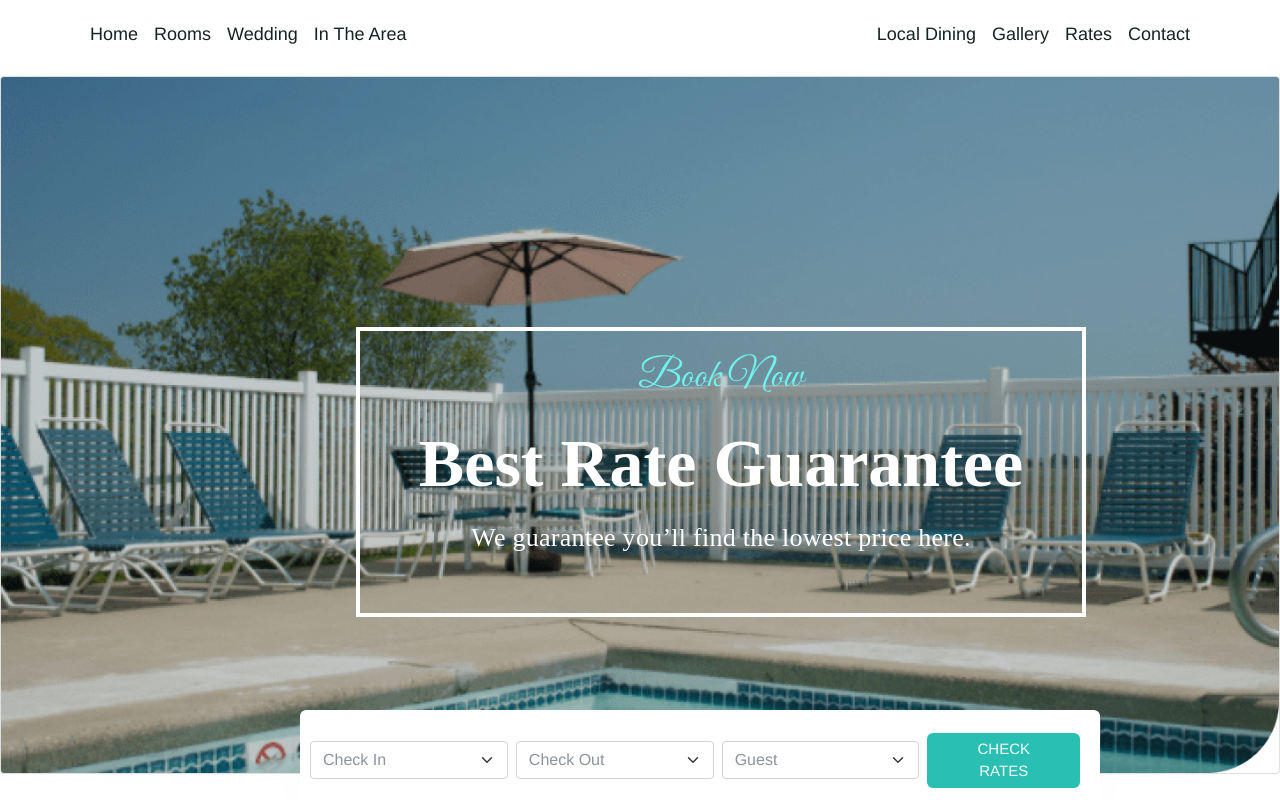
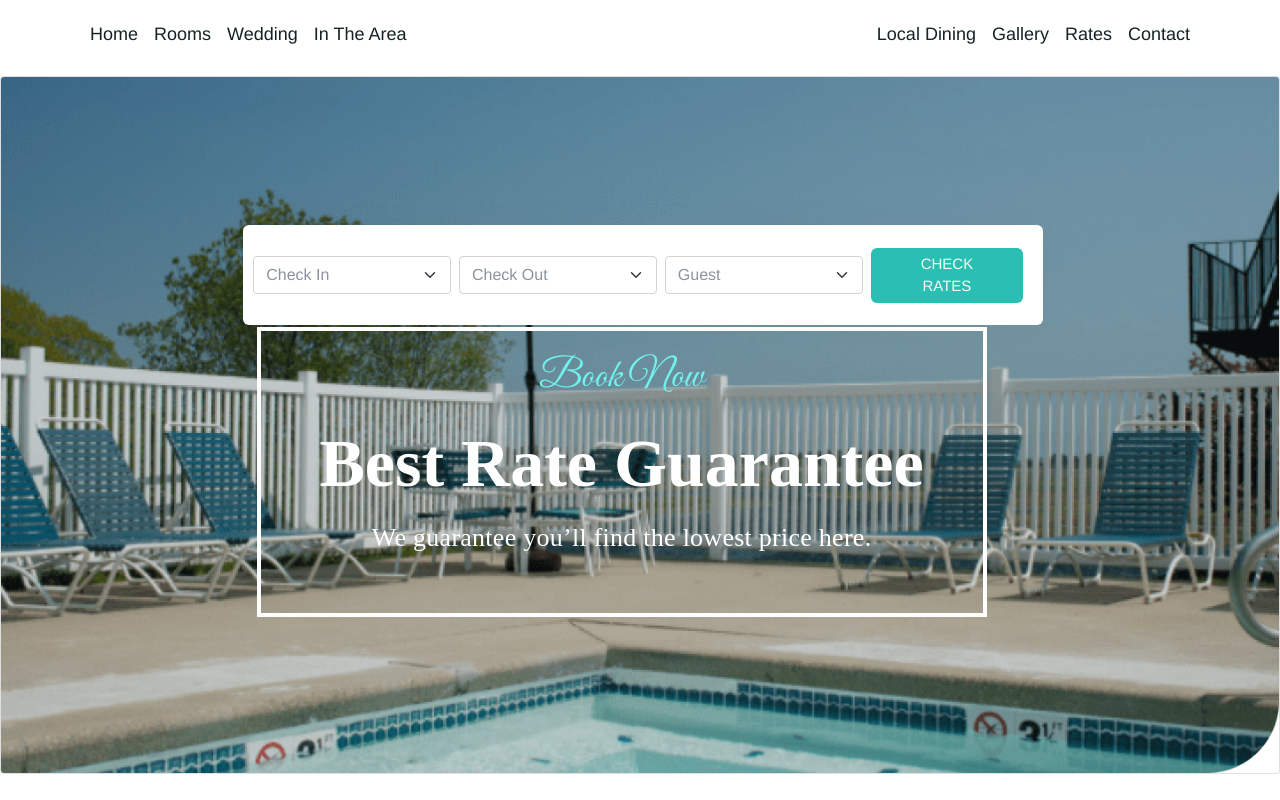
Before and after one commit to nayemk1999/travel-agency, a React (Create React App) app: page / in a window 1280 px wide. Shown: the top 800 px of the page. Built offline with nearby package versions, Linux system fonts and the light colour scheme.

Commit message:
upload firebase

```diff
--- a/src/components/Home/Header/HeroSection/HeroSection.css
+++ b/src/components/Home/Header/HeroSection/HeroSection.css
@@ -32,12 +32,12 @@
     line-height: 60px;
     color: #70F3EF;
 }
-@media only screen and (max-width: 600px) {
+@media only screen and (max-width: 500px) {
     .hero-card {
         position: absolute;
         width: 270px;
         height: 150px;
-        left: 14%;
+        left: 15%;
         padding: 10px;
         top: 14px;
     }
@@ -57,13 +57,18 @@
 
 }
 
-@media only screen and (max-width: 425px) {
+@media only screen and (min-width: 320px) {
     .hero-card{
-        left: 15% !important;
+        left: 8% ;
     }
 }
-@media only screen and (max-width: 425px) {
+@media only screen and (min-width: 425px) {
     .hero-card{
-        left: 7% ;
+        left: 20% !important;
     }
 }
+@media only screen and (min-width: 375px) {
+    .hero-card{
+        left: 15% ;
+    }
+}
--- a/src/components/Home/SearchBar/SearchBar.css
+++ b/src/components/Home/SearchBar/SearchBar.css
@@ -42,15 +42,21 @@
         margin: 10px;
     }
 }
-@media only screen and (max-width: 320px) {
+@media only screen and (min-width: 320px) {
     .checkRate{
-        left: 7% !important;
-        top: 220px !important;
+        left: 7% ;
+        top: 222px !important;
     }
 }
-@media only screen and (max-width: 425px) {
+@media only screen and (min-width: 425px) {
     .checkRate{
-        left: 14%;
+        left: 19% !important;
         top: 225px !important;
     }
 }
+@media only screen and (min-width: 375px) {
+    .checkRate{
+        left: 14% ;
+        top: 225px !important;
+    }
+}
```
